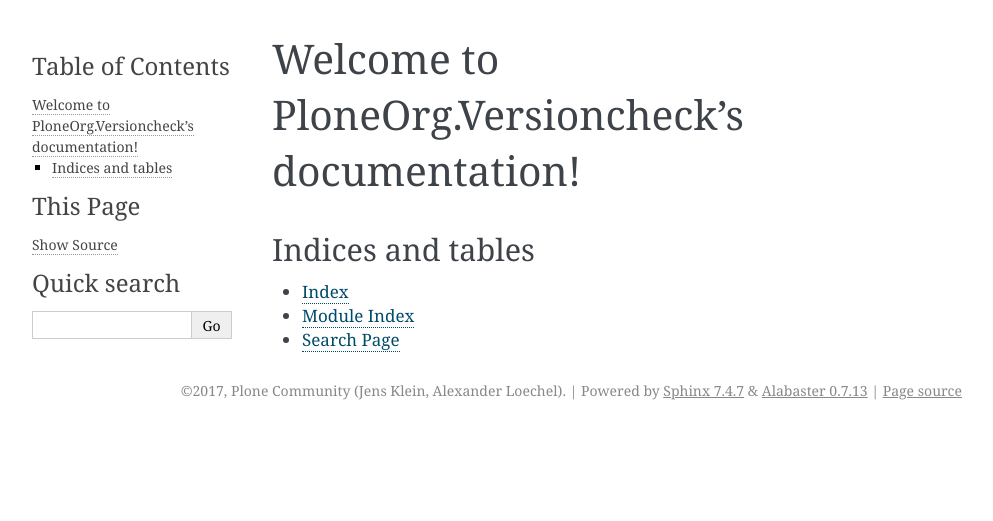
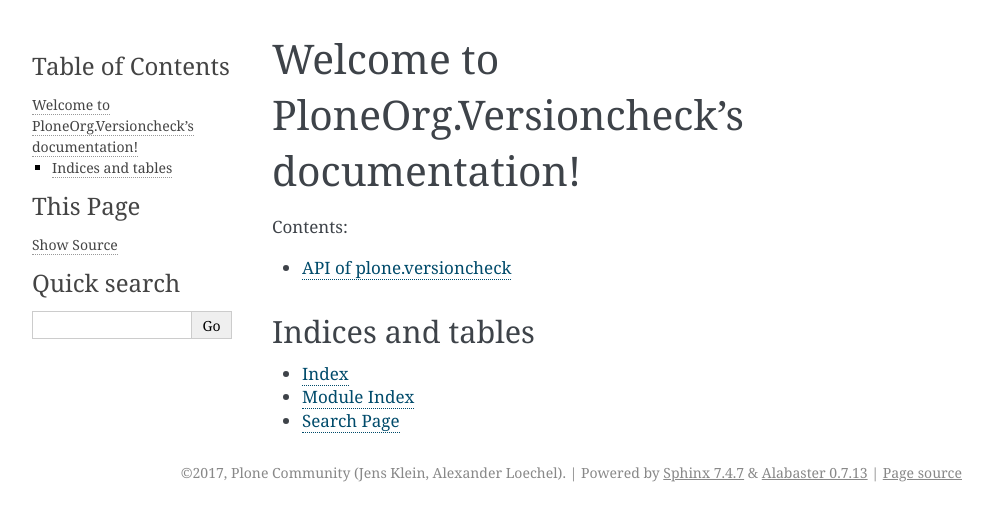
Before and after one commit to plone/plone.versioncheck, a Sphinx documentation site: the page built from docs/index.rst, in a window 1280 px wide. Shown: the top 521 px of the page, without its empty margins (148-1141 px from the left). Built offline with Sphinx 7.4.7, drawn with Linux system fonts in a browser that asks for light colours.

Commit message:
start new Version 2.0 with new Documenation

```diff
--- /dev/null
+++ b/docs/API/index.rst
@@ -0,0 +1,2 @@
+API of plone.versioncheck
+=========================
--- a/docs/index.rst
+++ b/docs/index.rst
@@ -11,7 +11,7 @@
    :maxdepth: 2
    :caption: Contents:
 
-
+   API/index.rst
 
 Indices and tables
 ==================
```
Also changed, not shown: 1 other file.
